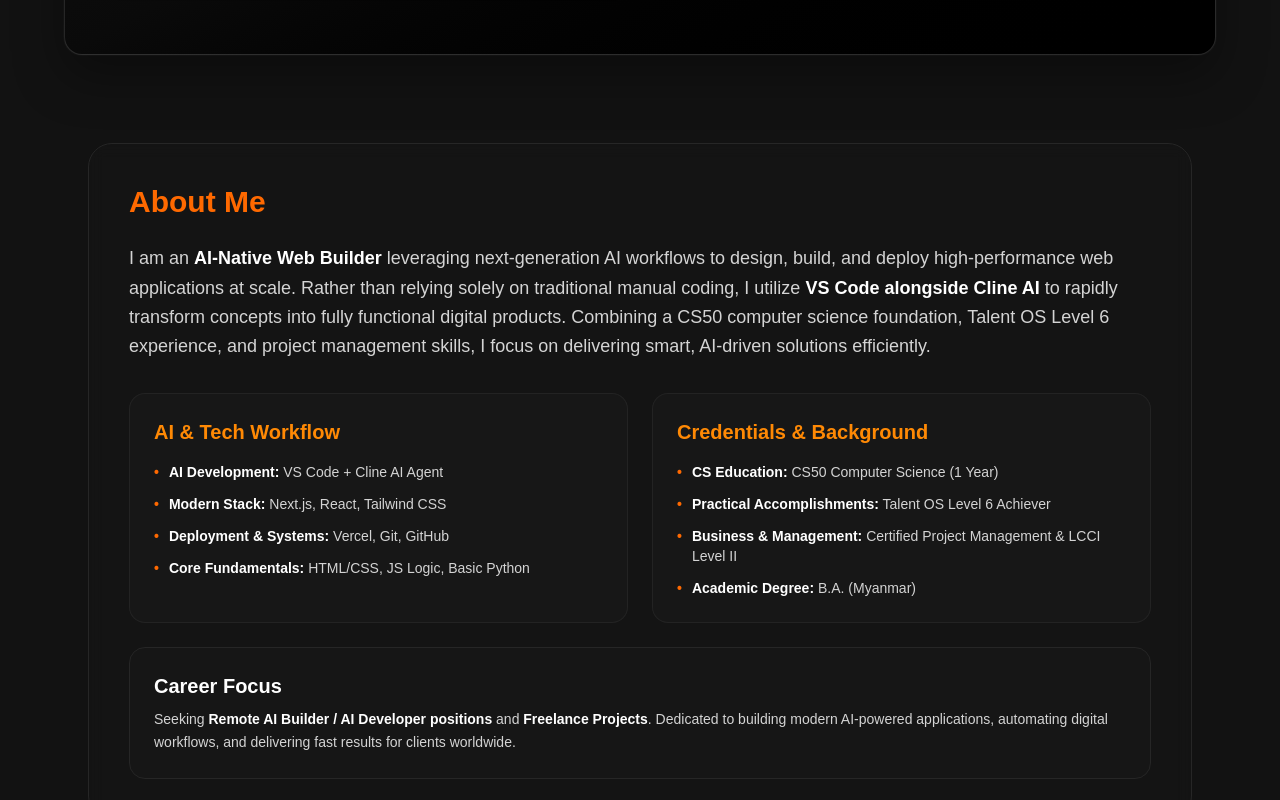
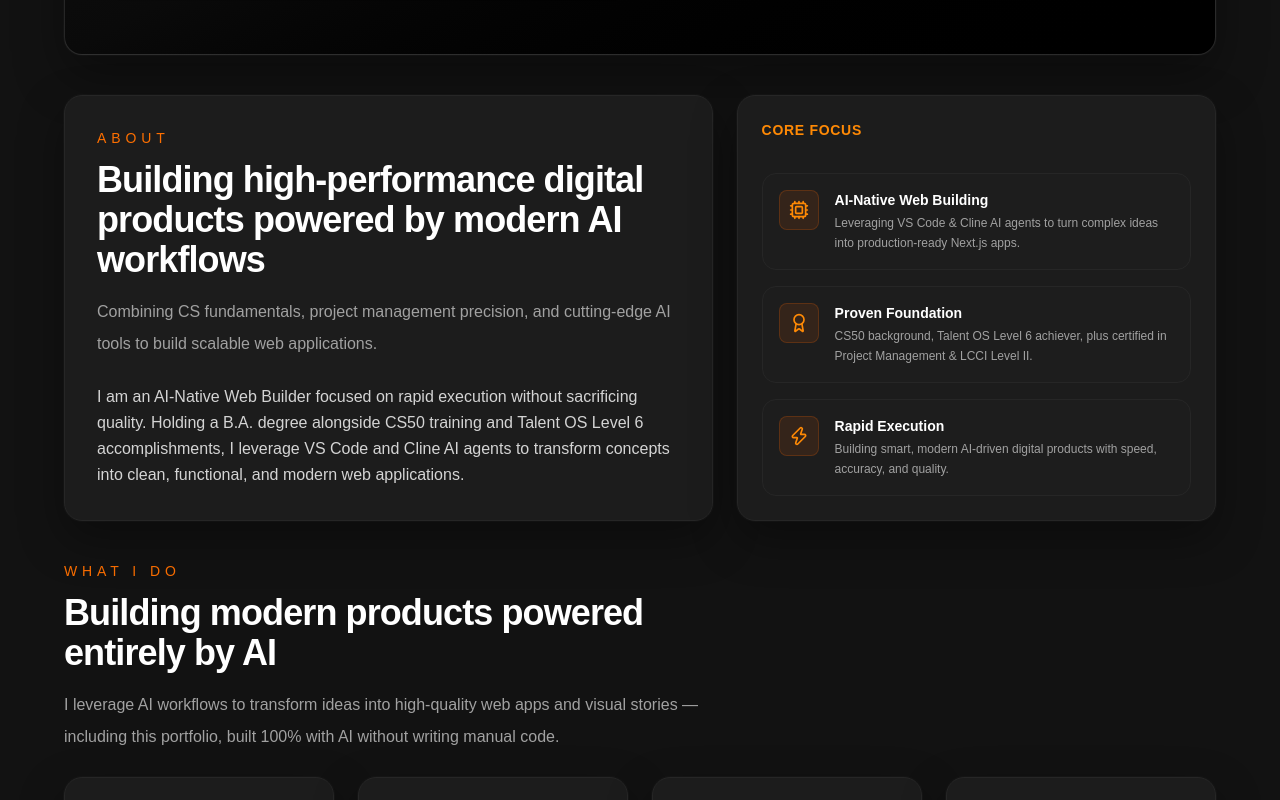
Before and after one commit to mrhlaingdev/MR-HLAING-PORTFOLIO, a Next.js app: page / in a window 1280 px wide. Shown: the part 720-1520 px from the top of the page. Built offline with nearby package versions, Linux system fonts and the light colour scheme.

Commit message:
Update AboutMe copy with correct structure and content

```diff
--- a/src/sections/AboutMe.jsx
+++ b/src/sections/AboutMe.jsx
@@ -1,84 +1,64 @@
-import React from 'react';
+import SectionHeading from "@/components/SectionHeading";
+import { Cpu, Award, Zap } from "lucide-react";
 
-const AboutMe = () => {
+const highlights = [
+  {
+    icon: Cpu,
+    title: "AI-Native Web Building",
+    desc: "Leveraging VS Code & Cline AI agents to turn complex ideas into production-ready Next.js apps.",
+  },
+  {
+    icon: Award,
+    title: "Proven Foundation",
+    desc: "CS50 background, Talent OS Level 6 achiever, plus certified in Project Management & LCCI Level II.",
+  },
+  {
+    icon: Zap,
+    title: "Rapid Execution",
+    desc: "Building smart, modern AI-driven digital products with speed, accuracy, and quality.",
+  },
+];
+
+export default function AboutMe() {
   return (
-    <section id="about" className="py-12 text-white">
-      <div className="max-w-6xl mx-auto px-4 sm:px-6">
-        <div className="p-8 sm:p-10 rounded-3xl bg-neutral-900/60 border border-neutral-800 backdrop-blur-sm">
-          {/* Section Heading */}
-          <h2 className="text-3xl font-bold mb-6 text-orange-500">
-            About Me
-          </h2>
+    <section id="about" className="grid gap-6 lg:grid-cols-[1.15fr_0.85fr]">
+      {/* Left Main About Content */}
+      <div className="glass-panel p-8 rounded-[18px] border border-neutral-800 bg-neutral-900/60 backdrop-blur-xl">
+        <SectionHeading
+          eyebrow="About"
+          title="Building high-performance digital products powered by modern AI workflows"
+          subtitle="Combining CS fundamentals, project management precision, and cutting-edge AI tools to build scalable web applications."
+        />
+        <p className="mt-6 text-base leading-relaxed text-neutral-300">
+          I am an AI-Native Web Builder focused on rapid execution without sacrificing quality. Holding a B.A. degree alongside CS50 training and Talent OS Level 6 accomplishments, I leverage VS Code and Cline AI agents to transform concepts into clean, functional, and modern web applications.
+        </p>
+      </div>
 
-          {/* Bio Paragraph */}
-          <p className="text-neutral-300 text-lg leading-relaxed mb-8">
-            I am an <strong className="text-white font-semibold">AI-Native Web Builder</strong> leveraging next-generation AI workflows to design, build, and deploy high-performance web applications at scale. Rather than relying solely on traditional manual coding, I utilize <strong className="text-white font-semibold">VS Code alongside Cline AI</strong> to rapidly transform concepts into fully functional digital products. Combining a CS50 computer science foundation, Talent OS Level 6 experience, and project management skills, I focus on delivering smart, AI-driven solutions efficiently.
-          </p>
-
-          {/* Core Strengths Grid */}
-          <div className="grid grid-cols-1 md:grid-cols-2 gap-6">
-            <div className="p-6 rounded-2xl bg-neutral-900 border border-neutral-800/80">
-              <h3 className="text-xl font-semibold mb-4 text-orange-400">
-                AI & Tech Workflow
-              </h3>
-              <ul className="space-y-3 text-neutral-300 text-sm">
-                <li className="flex items-start gap-2.5">
-                  <span className="text-orange-500 font-bold">•</span>
-                  <span><strong className="text-white">AI Development:</strong> VS Code + Cline AI Agent</span>
-                </li>
-                <li className="flex items-start gap-2.5">
-                  <span className="text-orange-500 font-bold">•</span>
-                  <span><strong className="text-white">Modern Stack:</strong> Next.js, React, Tailwind CSS</span>
-                </li>
-                <li className="flex items-start gap-2.5">
-                  <span className="text-orange-500 font-bold">•</span>
-                  <span><strong className="text-white">Deployment & Systems:</strong> Vercel, Git, GitHub</span>
-                </li>
-                <li className="flex items-start gap-2.5">
-                  <span className="text-orange-500 font-bold">•</span>
-                  <span><strong className="text-white">Core Fundamentals:</strong> HTML/CSS, JS Logic, Basic Python</span>
-                </li>
-              </ul>
-            </div>
-
-            <div className="p-6 rounded-2xl bg-neutral-900 border border-neutral-800/80">
-              <h3 className="text-xl font-semibold mb-4 text-orange-400">
-                Credentials & Background
-              </h3>
-              <ul className="space-y-3 text-neutral-300 text-sm">
-                <li className="flex items-start gap-2.5">
-                  <span className="text-orange-500 font-bold">•</span>
-                  <span><strong className="text-white">CS Education:</strong> CS50 Computer Science (1 Year)</span>
-                </li>
-                <li className="flex items-start gap-2.5">
-                  <span className="text-orange-500 font-bold">•</span>
-                  <span><strong className="text-white">Practical Accomplishments:</strong> Talent OS Level 6 Achiever</span>
-                </li>
-                <li className="flex items-start gap-2.5">
-                  <span className="text-orange-500 font-bold">•</span>
-                  <span><strong className="text-white">Business & Management:</strong> Certified Project Management & LCCI Level II</span>
-                </li>
-                <li className="flex items-start gap-2.5">
-                  <span className="text-orange-500 font-bold">•</span>
-                  <span><strong className="text-white">Academic Degree:</strong> B.A. (Myanmar)</span>
-                </li>
-              </ul>
-            </div>
-          </div>
-
-          {/* Vision / Goal */}
-          <div className="mt-6 p-6 rounded-2xl bg-neutral-900/80 border border-neutral-800">
-            <h3 className="text-xl font-semibold mb-2 text-white">
-              Career Focus
-            </h3>
-            <p className="text-neutral-300 text-sm leading-relaxed">
-              Seeking <strong className="text-white">Remote AI Builder / AI Developer positions</strong> and <strong className="text-white">Freelance Projects</strong>. Dedicated to building modern AI-powered applications, automating digital workflows, and delivering fast results for clients worldwide.
-            </p>
-          </div>
+      {/* Right Core Highlights */}
+      <div className="glass-panel p-6 rounded-[18px] border border-neutral-800 bg-neutral-900/60 backdrop-blur-xl flex flex-col justify-between">
+        <h3 className="text-sm font-semibold uppercase tracking-wider text-orange-400 mb-4">
+          Core Focus
+        </h3>
+        <div className="flex flex-col gap-4">
+          {highlights.map((item) => {
+            const Icon = item.icon;
+            return (
+              <div
+                key={item.title}
+                className="flex items-start gap-4 rounded-[14px] border border-neutral-800 bg-[#1E1E1E]/80 p-4 transition hover:border-orange-500/40"
+              >
+                <div className="flex h-10 w-10 shrink-0 items-center justify-center rounded-lg bg-orange-500/10 text-orange-400 border border-orange-500/20">
+                  <Icon className="h-5 w-5" />
+                </div>
+                <div>
+                  <h4 className="text-sm font-semibold text-white">{item.title}</h4>
+                  <p className="mt-1 text-xs leading-relaxed text-neutral-400">{item.desc}</p>
+                </div>
+              </div>
+            );
+          })}
         </div>
       </div>
     </section>
   );
-};
-
-export default AboutMe;
+}
```
